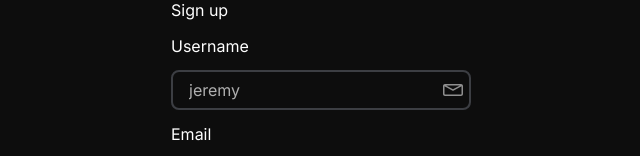
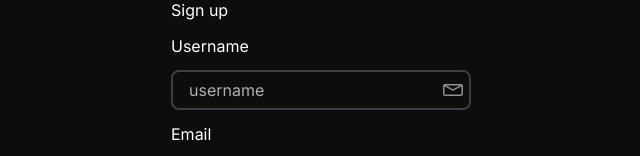
Before and after one commit to unifierapp/unifier-web, a Next.js app: page /signup in a window 1280 px wide. Shown: the part 149-305 px from the top of the page, without its empty margins (319-959 px from the left). Built offline with nearby package versions, Linux system fonts and the light colour scheme; no server answers.

Commit message:
feat: update username placeholder
it was my name so i made it "username"

```diff
--- a/src/pages/signup/index.tsx
+++ b/src/pages/signup/index.tsx
@@ -14,7 +14,7 @@ export default function Signup() {
             <h1 className={classes.heading}>Sign up</h1>
             <fieldset className={classes.topFields}>
                 <SmallField label={"Username"} icon={mail} name={"username"} type={"text"}
-                            placeholder={"jeremy"}></SmallField>
+                            placeholder={"username"}></SmallField>
                 <SmallField label={"Email"} icon={mail} name={"email"} type={"email"}
                             placeholder={"example@example.com"}></SmallField>
                 <SmallField label={"Password"} icon={lock} name={"password"} type={"password"}
```
